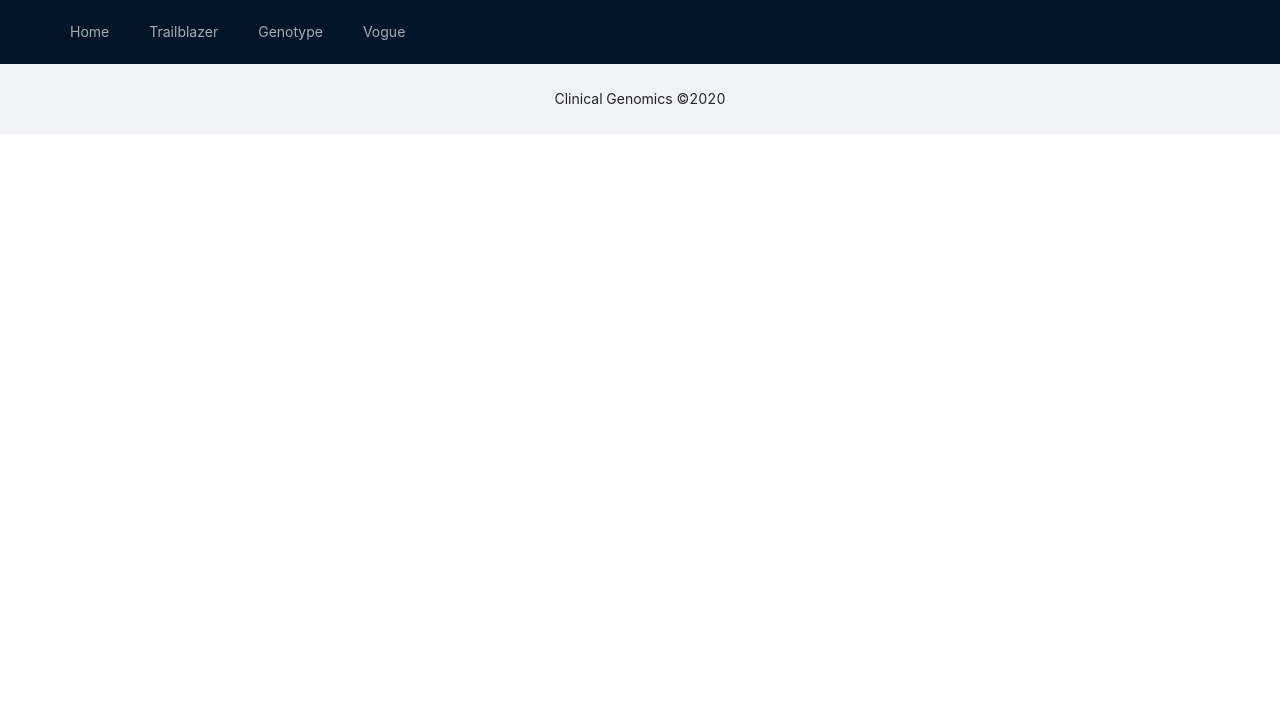
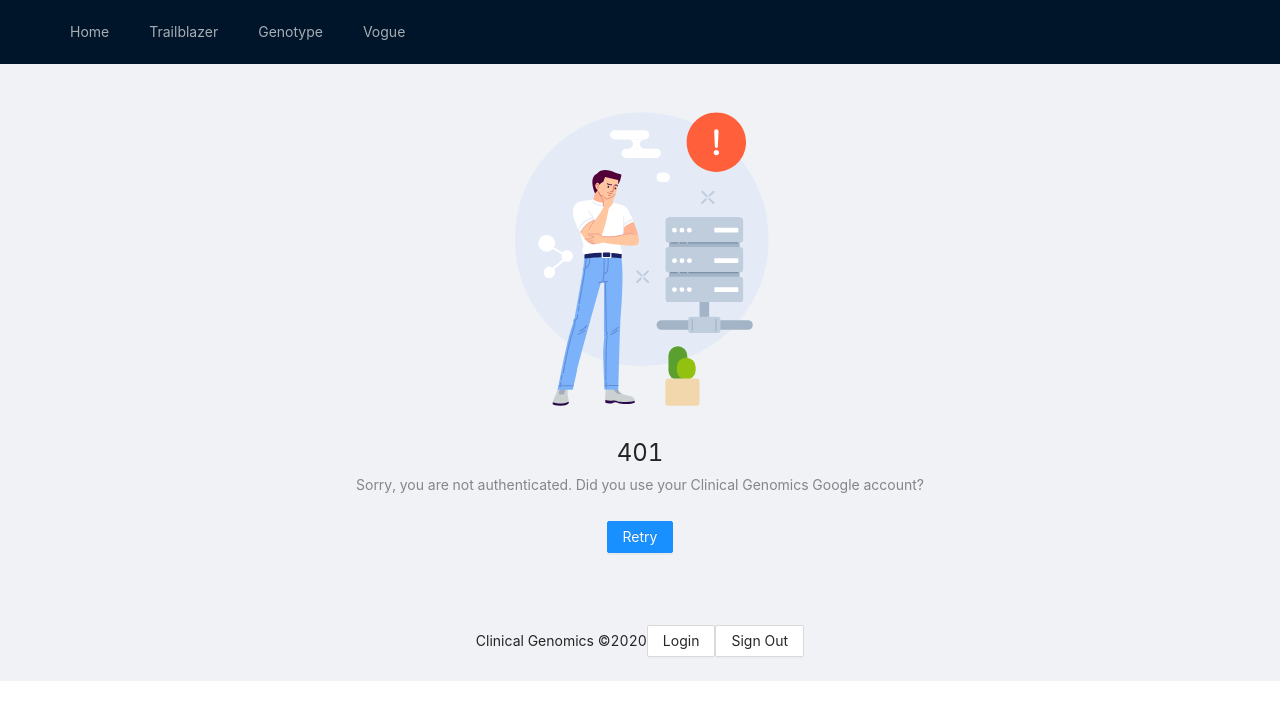
Before and after one commit to elevu/clinical-genomics-ui, a React app: page /error in a window 1280 px wide. Shown: the top 720 px of the page. Built offline with nearby package versions, Linux system fonts and the light colour scheme.

Commit message:
Add Redux, Google Auth

```diff
--- a/package.json
+++ b/package.json
@@ -3,7 +3,7 @@
   "version": "1.0.0",
   "main": "index.js",
   "scripts": {
-    "dev": "webpack serve",
+    "dev": "webpack serve --port 3000",
     "build": "webpack --config webpack.prod.js",
     "lint": "eslint --ext .ts,.tsx src",
     "test": "jest",
@@ -25,6 +25,7 @@
   "dependencies": {
     "@ant-design/icons": "^4.2.2",
     "antd": "^4.7.0",
+    "google-auth-library": "^6.1.1",
     "react": "^16.13.1",
     "react-dom": "^16.13.1",
     "react-router-dom": "^5.2.0",
@@ -36,12 +37,14 @@
     "@babel/plugin-transform-modules-commonjs": "^7.12.1",
     "@babel/preset-env": "^7.11.5",
     "@babel/preset-react": "^7.10.4",
+    "@reduxjs/toolkit": "^1.4.0",
     "@testing-library/jest-dom": "^5.11.4",
     "@testing-library/react": "^11.0.4",
     "@types/jest": "^26.0.14",
     "@types/prettier": "^2.1.2",
     "@types/react": "^16.9.52",
     "@types/react-dom": "^16.9.8",
+    "@types/react-redux": "^7.1.9",
     "@types/react-router-dom": "^5.1.6",
     "@typescript-eslint/eslint-plugin": "^4.4.1",
     "@typescript-eslint/parser": "^4.4.1",
@@ -64,6 +67,7 @@
     "jest": "^26.5.3",
     "mini-css-extract-plugin": "^1.0.0",
     "prettier": "^2.1.2",
+    "react-redux": "^7.2.1",
     "source-map-loader": "^1.1.1",
     "style-loader": "^2.0.0",
     "ts-jest": "^26.4.1",
--- a/src/App.tsx
+++ b/src/App.tsx
@@ -1,8 +1,16 @@
-import * as React from 'react'
+import React, { useEffect, useState } from 'react'
 import './App.style.css'
-import { Layout, Menu } from 'antd'
+import { Button, Layout, Menu } from 'antd'
 import { Routes } from './components/Routes'
 import { Link, useLocation } from 'react-router-dom'
+import { initGoogleClient, signOutGoogleClient } from './api/GoogleClient'
+import {
+  setSettings as setSettingsAction,
+  resetSettings as resetSettingsAction,
+} from './domain/settings/slice'
+import { RootState } from './domain/rootReducer'
+import { connect } from 'react-redux'
+import { compose } from '@reduxjs/toolkit'
 
 export interface AppProps {
   name: string
@@ -10,7 +18,22 @@ export interface AppProps {
 
 const { Header, Content, Footer } = Layout
 
-export const App: React.FC<AppProps> = (props: AppProps) => (
+const mapDispatch = {
+  setSettings: setSettingsAction,
+  resetSettings: resetSettingsAction,
+} as const
+const mapState = ({ settings }: RootState) => ({ settings } as const)
+
+type Props = ReturnType<typeof mapState> & typeof mapDispatch
+
+const AppComponent = ({ settings, setSettings, resetSettings }: Props) => {
+  const setStore = () => {
+    initGoogleClient(setSettings)
+  }
+  const handleSignOut = () => {
+    signOutGoogleClient(resetSettings)
+  }
+  return (
     <Layout>
       <Header className="header">
         <div className="logo" />
@@ -40,6 +63,13 @@ export const App: React.FC<AppProps> = (props: AppProps) => (
       <Content>
         <Routes />
       </Content>
-    <Footer style={{ textAlign: 'center' }}>Clinical Genomics ©2020</Footer>
+      <Footer style={{ textAlign: 'center' }}>
+        Clinical Genomics ©2020
+        <Button onClick={() => setStore()}>Login</Button>
+        <Button onClick={() => handleSignOut()}>Sign Out</Button>
+      </Footer>
     </Layout>
   )
+}
+
+export const App = compose(connect(mapState, mapDispatch))(AppComponent)
--- a/src/components/Routes.tsx
+++ b/src/components/Routes.tsx
@@ -5,6 +5,8 @@ import { Genotype } from '../pages/genotype/genotype'
 import { Vogue } from '../pages/vogue'
 import { Home } from '../pages/home/home'
 import { Unauthorized } from '../pages/unauthorized'
+import { ErrorPage } from '../pages/ErrorPage'
+import { SignOutPage } from '../pages/SignOutPage'
 
 export const Routes = () => {
   return (
@@ -24,6 +26,12 @@ export const Routes = () => {
       <Route path="/vogue">
         <Vogue></Vogue>
       </Route>
+      <Route path="/error">
+        <ErrorPage />
+      </Route>
+      <Route path="/signed-out">
+        <SignOutPage />
+      </Route>
     </Switch>
   )
 }
--- /dev/null
+++ b/src/domain/rootReducer.ts
@@ -0,0 +1,6 @@
+import settings from './settings/slice'
+import { combineReducers } from '@reduxjs/toolkit'
+
+export const rootReducer = combineReducers({ settings })
+
+export type RootState = ReturnType<typeof rootReducer>
--- /dev/null
+++ b/src/domain/settings/slice.ts
@@ -0,0 +1,23 @@
+import { createSlice, PayloadAction } from '@reduxjs/toolkit'
+import { SettingState } from './types'
+
+const initialstate = {
+  token: null,
+  user: {
+    name: null,
+    email: null,
+    avatar: null,
+  },
+} as SettingState
+
+const settingsSlice = createSlice({
+  name: 'settings',
+  initialState: initialstate,
+  reducers: {
+    setSettings: (_, action: PayloadAction<SettingState>) => action.payload,
+    resetSettings: () => initialstate,
+  },
+})
+
+export const { setSettings, resetSettings } = settingsSlice.actions
+export default settingsSlice.reducer
--- /dev/null
+++ b/src/domain/settings/types.ts
@@ -0,0 +1,10 @@
+export type UserInfo = {
+  name: string | null
+  email: string | null
+  avatar: string | null
+}
+
+export type SettingState = {
+  token: string | null
+  user: UserInfo
+}
--- /dev/null
+++ b/src/history.ts
@@ -0,0 +1,3 @@
+import { createBrowserHistory } from 'history'
+
+export default createBrowserHistory()
--- a/src/index.html
+++ b/src/index.html
@@ -1,6 +1,11 @@
 <html lang="en">
 <head>
-    <title>Clinical Genomics</title>
+  <meta charset="utf-8" />
+  <link rel="icon" href="%PUBLIC_URL%/favicon.png" sizes="32x32" type="image/png" />
+  <meta name="viewport" content="width=device-width, initial-scale=1" />
+  <meta name="description" content="Clinical Genomics internal portal" />
+  <script src="https://apis.google.com/js/platform.js"></script>
+  <title>Clinical Genomics Internal Portal</title>
 </head>
 <body>
 <div id="app">
--- a/src/index.tsx
+++ b/src/index.tsx
@@ -3,11 +3,21 @@ import * as ReactDOM from 'react-dom'
 import { BrowserRouter } from 'react-router-dom'
 import { App } from './App'
 
+import { Provider } from 'react-redux'
+import { configureStore } from '@reduxjs/toolkit'
+import { rootReducer } from './domain/rootReducer'
+
+const store = configureStore({
+  reducer: rootReducer,
+})
+
 ReactDOM.render(
   <React.StrictMode>
-    <BrowserRouter>
-      <App name="Clinical Genomics Internal Portal" />
-    </BrowserRouter>
+    <Provider store={store}>
+      <BrowserRouter>
+        <App />
+      </BrowserRouter>
+    </Provider>
   </React.StrictMode>,
   document.getElementById('app')
 )
--- /dev/null
+++ b/src/pages/ErrorPage.tsx
@@ -0,0 +1,32 @@
+import React from 'react'
+import { connect } from 'react-redux'
+import { Result, Button } from 'antd'
+import { compose } from '@reduxjs/toolkit'
+
+import { retryGoogleClient } from '../api/GoogleClient'
+import { setSettings as setSettingsAction } from '../domain/settings/slice'
+
+const mapDispatch = { setSettings: setSettingsAction } as const
+
+type Props = typeof mapDispatch
+
+const ErrorPageComponent = ({ setSettings }: Props) => {
+  const handleRetry = () => {
+    retryGoogleClient(setSettings)
+  }
+
+  return (
+    <Result
+      status="500"
+      title="401"
+      subTitle="Sorry, you are not authenticated. Did you use your Clinical Genomics Google account?"
+      extra={
+        <Button type="primary" onClick={handleRetry}>
+          Retry
+        </Button>
+      }
+    />
+  )
+}
+
+export const ErrorPage = compose(connect(null, mapDispatch))(ErrorPageComponent)
--- /dev/null
+++ b/src/pages/SignOutPage.tsx
@@ -0,0 +1,32 @@
+import React from 'react'
+
+import { Result, Button } from 'antd'
+import { retryGoogleClient } from '../api/GoogleClient'
+import { compose } from '@reduxjs/toolkit'
+import { connect } from 'react-redux'
+import { setSettings as setSettingsAction } from '../domain/settings/slice'
+
+const mapDispatch = { setSettings: setSettingsAction } as const
+
+type Props = typeof mapDispatch
+
+const SignOutPageComponent = ({ setSettings }: Props) => {
+  const handleRetry = () => {
+    retryGoogleClient(setSettings)
+  }
+
+  return (
+    <Result
+      status="success"
+      title="Successfully signed out"
+      subTitle="In order to use this app you have to be signed in"
+      extra={
+        <Button type="primary" onClick={handleRetry}>
+          Sign in
+        </Button>
+      }
+    />
+  )
+}
+
+export const SignOutPage = compose(connect(null, mapDispatch))(SignOutPageComponent)
```
Also changed, not shown: 1 other file (tests, documents, lock files or other folders). Lines whose indentation alone changed are shown as unchanged.
